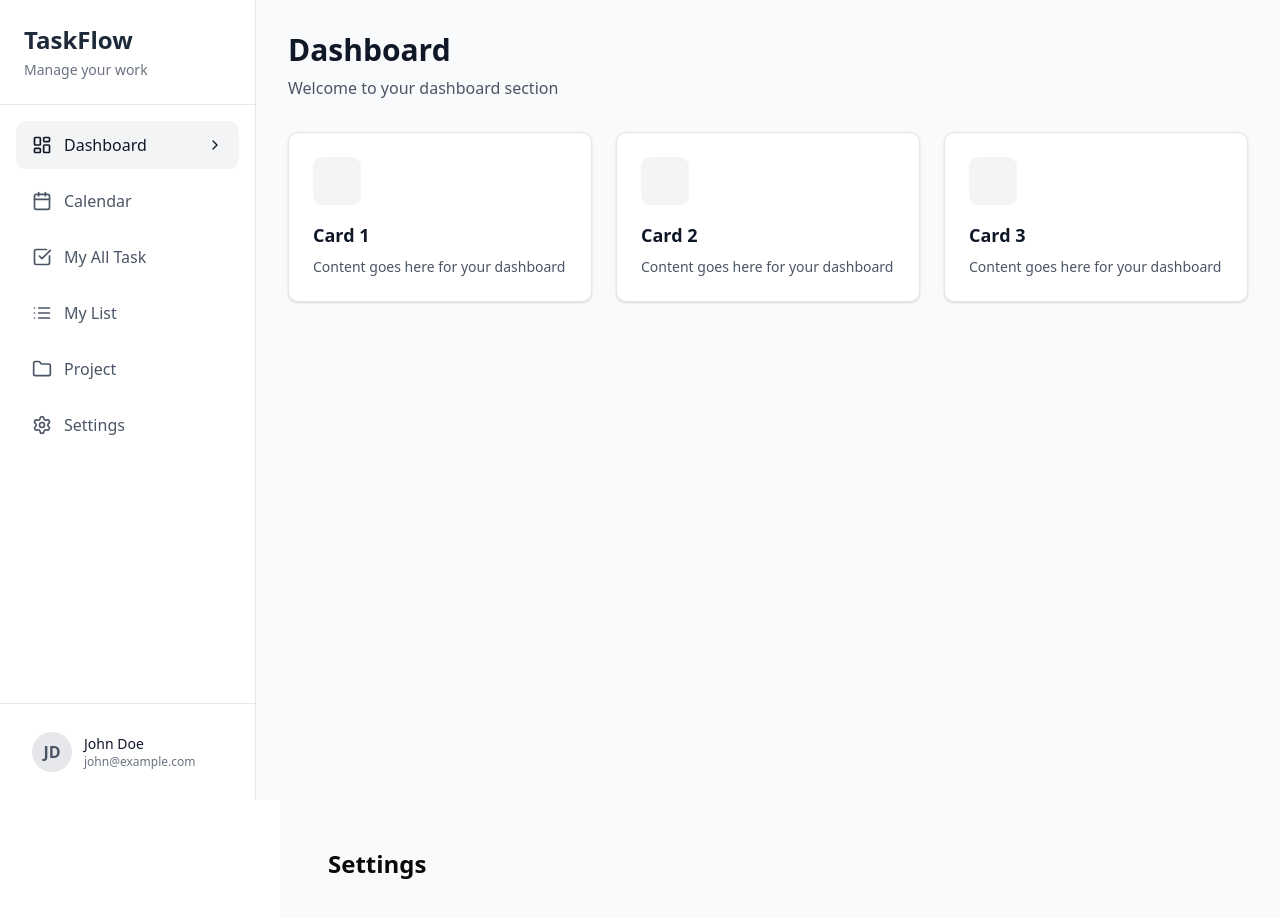
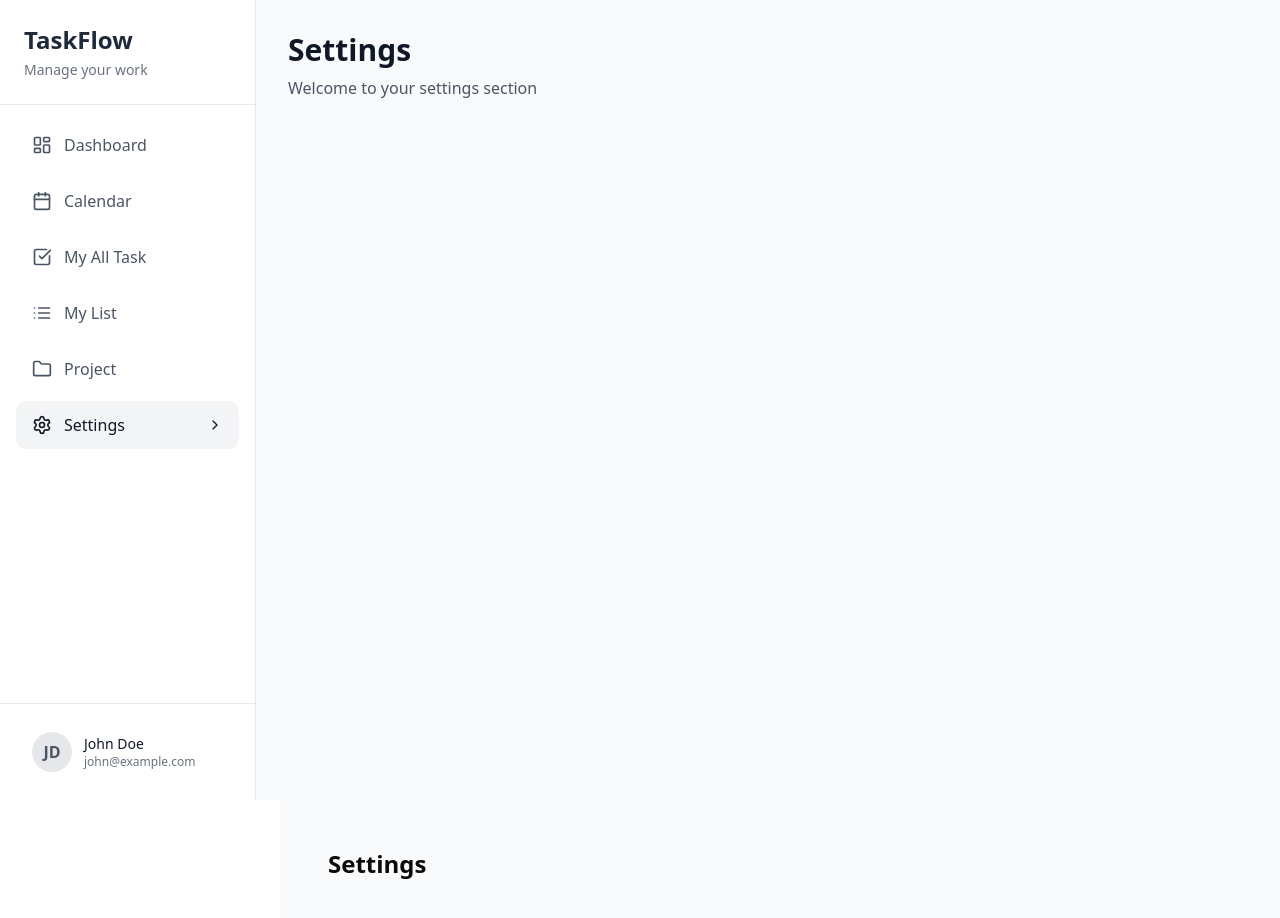
Before and after one commit to DonShanilka/TickTack-todoApp, a Next.js app in the folder frontEnd/: page /settings in a window 1280 px wide. Shown: the top 918 px of the page. Built offline with nearby package versions, Linux system fonts and the light colour scheme.

Commit message:
feat: update Sidebar component to use pathname for active item and dynamic title display

```diff
--- a/frontEnd/src/app/dashboard/page.tsx
+++ b/frontEnd/src/app/dashboard/page.tsx
@@ -1,4 +1,4 @@
-import { AppSidebar } from "@/components/app-sidebar"
+
 import {
   Breadcrumb,
   BreadcrumbItem,
@@ -17,7 +17,7 @@ import {
 export default function Page() {
   return (
     <SidebarProvider>
-      <AppSidebar />
+      {/* <AppSidebar /> */}
       <SidebarInset>
         <header className="flex h-16 shrink-0 items-center gap-2 transition-[width,height] ease-linear group-has-[[data-collapsible=icon]]/sidebar-wrapper:h-12">
           <div className="flex items-center gap-2 px-4">
--- a/frontEnd/src/commen/Sidebar.tsx
+++ b/frontEnd/src/commen/Sidebar.tsx
@@ -1,16 +1,19 @@
-import { useState } from 'react';
-import { LayoutDashboard, Calendar, CheckSquare, List, Folder, Settings, ChevronRight } from 'lucide-react';
+"use client";
+
+import { usePathname } from "next/navigation";
+import Link from "next/link";
+import { LayoutDashboard, Calendar, CheckSquare, List, Folder, Settings, ChevronRight } from "lucide-react";
 
 export default function DashboardSidebar() {
-  const [activeItem, setActiveItem] = useState('dashboard');
+  const pathname = usePathname(); // get current route path
 
   const menuItems = [
-    { id: 'dashboard', name: 'Dashboard', icon: LayoutDashboard },
-    { id: 'calendar', name: 'Calendar', icon: Calendar },
-    { id: 'tasks', name: 'My All Task', icon: CheckSquare },
-    { id: 'list', name: 'My List', icon: List },
-    { id: 'project', name: 'Project', icon: Folder },
-    { id: 'settings', name: 'Settings', icon: Settings },
+    { id: "dashboard", name: "Dashboard", icon: LayoutDashboard, path: "/dashboard" },
+    { id: "calendar", name: "Calendar", icon: Calendar, path: "/calendar" },
+    { id: "tasks", name: "My All Task", icon: CheckSquare, path: "/tasks" },
+    { id: "list", name: "My List", icon: List, path: "/list" },
+    { id: "project", name: "Project", icon: Folder, path: "/project" },
+    { id: "settings", name: "Settings", icon: Settings, path: "/settings" },
   ];
 
   return (
@@ -28,16 +31,16 @@ export default function DashboardSidebar() {
           <ul className="space-y-2">
             {menuItems.map((item) => {
               const Icon = item.icon;
-              const isActive = activeItem === item.id;
+              const isActive = pathname === item.path;
 
               return (
                 <li key={item.id}>
-                  <button
-                    onClick={() => setActiveItem(item.id)}
+                  <Link
+                    href={item.path}
                     className={`w-full flex items-center justify-between px-4 py-3 rounded-lg transition-all duration-200 ${
                       isActive
-                        ? 'bg-gray-100 text-gray-900'
-                        : 'text-gray-600 hover:bg-gray-50 hover:text-gray-900'
+                        ? "bg-gray-100 text-gray-900"
+                        : "text-gray-600 hover:bg-gray-50 hover:text-gray-900"
                     }`}
                   >
                     <div className="flex items-center gap-3">
@@ -45,7 +48,7 @@ export default function DashboardSidebar() {
                       <span className="font-medium">{item.name}</span>
                     </div>
                     {isActive && <ChevronRight className="w-4 h-4" />}
-                  </button>
+                  </Link>
                 </li>
               );
             })}
@@ -69,23 +72,13 @@ export default function DashboardSidebar() {
       {/* Main Content Area */}
       <div className="flex-1 p-8 bg-gray-50">
         <div className="max-w-6xl mx-auto">
+          {/* Use pathname to show title dynamically */}
           <h2 className="text-3xl font-bold text-gray-900 mb-2">
-            {menuItems.find(item => item.id === activeItem)?.name}
+            {menuItems.find((item) => item.path === pathname)?.name}
           </h2>
           <p className="text-gray-600">
-            Welcome to your {activeItem} section
+            Welcome to your {menuItems.find((item) => item.path === pathname)?.id} section
           </p>
-
-          {/* Placeholder content */}
-          <div className="mt-8 grid grid-cols-1 md:grid-cols-2 lg:grid-cols-3 gap-6">
-            {[1, 2, 3].map((i) => (
-              <div key={i} className="bg-white p-6 rounded-lg border border-gray-200 shadow-sm">
-                <div className="w-12 h-12 bg-gray-100 rounded-lg mb-4"></div>
-                <h3 className="text-lg font-semibold text-gray-900 mb-2">Card {i}</h3>
-                <p className="text-gray-600 text-sm">Content goes here for your {activeItem}</p>
-              </div>
-            ))}
-          </div>
         </div>
       </div>
     </div>
```
